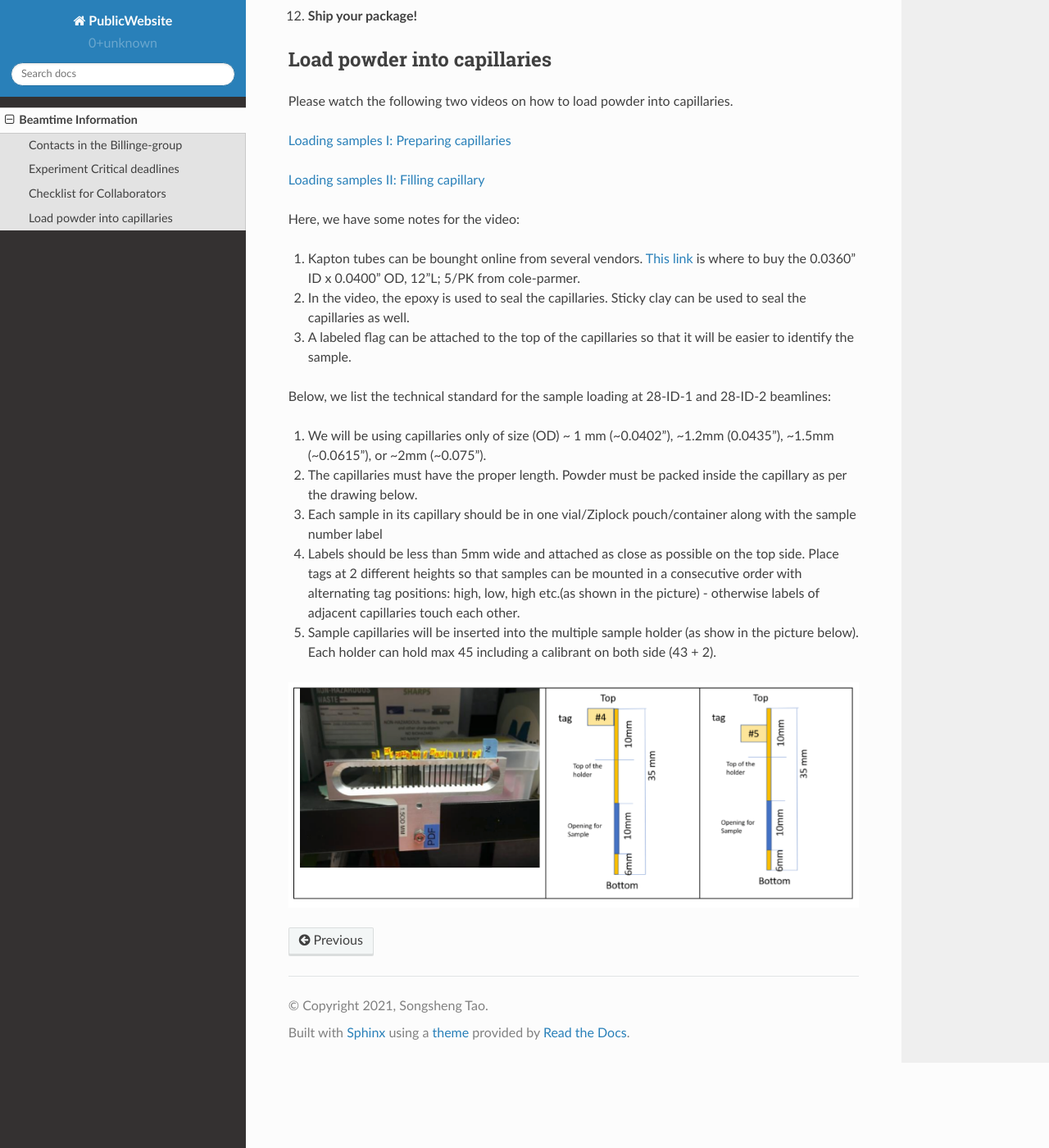
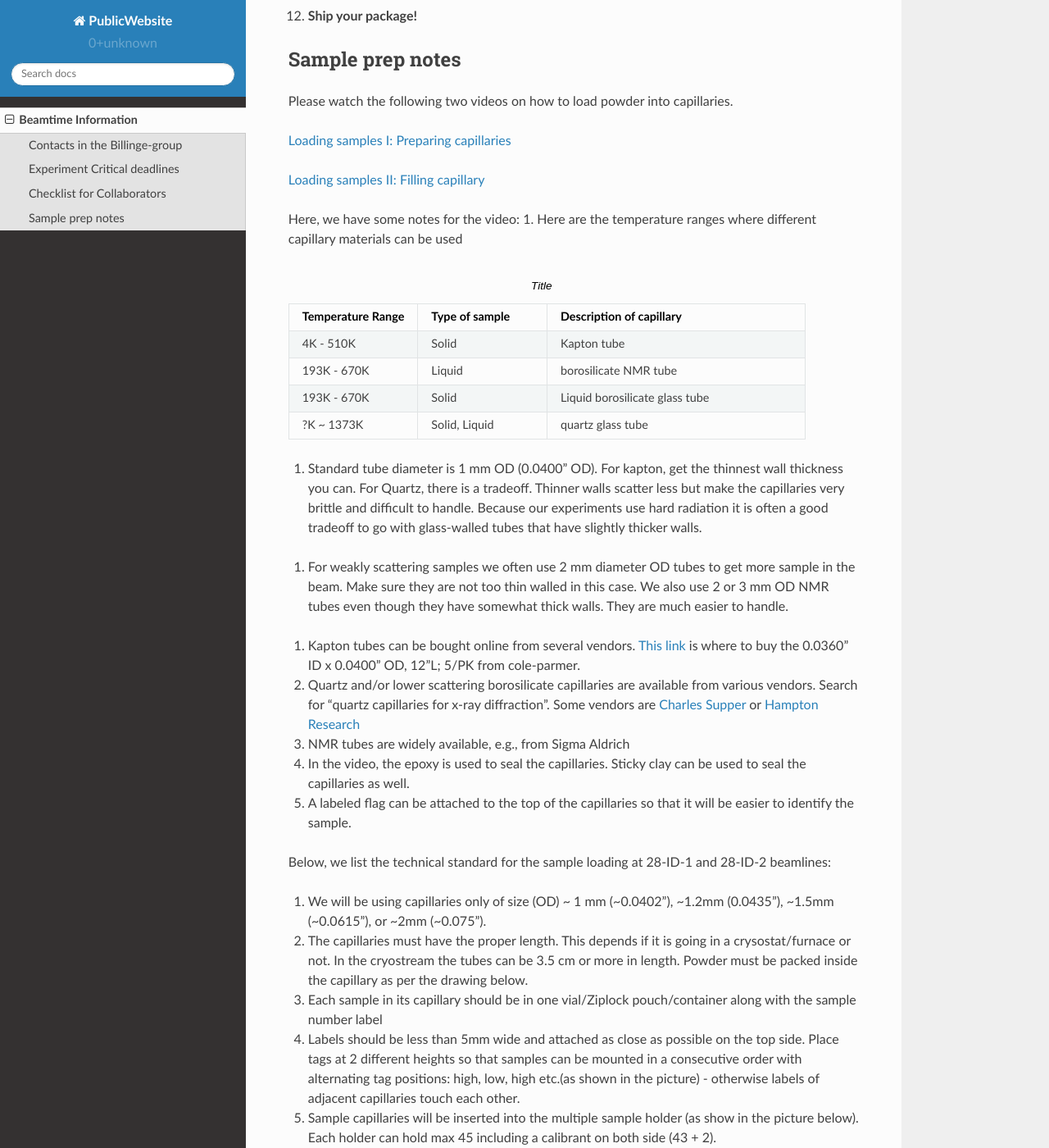
Before and after one commit to Billingegroup/PublicWebsite, a Sphinx documentation site: the page built from docs/source/beamtime.rst, in a window 1280 px wide and 1400 px high, scrolled down 2828 px. Shown: the whole window at 82% size. Built offline with Sphinx 7.4.7 and the Read the Docs theme 2.0.0, drawn with Linux system fonts in a browser that asks for light colours.

```diff
--- a/docs/source/beamtime.rst
+++ b/docs/source/beamtime.rst
@@ -88,8 +88,8 @@
 12. **Ship your package!**
 
 
-Load powder into capillaries
-----------------------------
+Sample prep notes
+-----------------
 
 Please watch the following two videos on how to load powder into capillaries.
 
@@ -98,8 +98,40 @@
 `Loading samples II: Filling capillary <https://www.youtube.com/watch?v=5JBTw4kEXGY>`_
 
 Here, we have some notes for the video:
+1. Here are the temperature ranges where different capillary materials can be used
 
-1. Kapton tubes can be bounght online from several vendors. `This link <https://www.coleparmer.com/i/masterflex-transfer-tubing-polyimide-0-0360-id-x-0-0400-od-12-l-5-pk/9582008>`_ is where to buy the 0.0360" ID x 0.0400" OD, 12"L; 5/PK from cole-parmer.
+.. list-table:: Title
+   :widths: 25 25 50
+   :header-rows: 1
+
+   * - Temperature Range
+     - Type of sample
+     - Description of capillary
+   * - 4K - 510K
+     - Solid
+     - Kapton tube
+   * - 193K - 670K
+     - Liquid
+     - borosilicate NMR tube
+   * - 193K - 670K
+     - Solid
+     - Liquid borosilicate glass tube
+   * - ?K ~ 1373K
+     - Solid, Liquid
+     - quartz glass tube
+
+1. Standard tube diameter is 1 mm OD (0.0400" OD).  For kapton, get the thinnest wall thickness you can.  For Quartz, there
+   is a tradeoff.  Thinner walls scatter less but make the capillaries very brittle and difficult to handle. Because our experiments
+   use hard radiation it is often a good tradeoff to go with glass-walled tubes that have slightly thicker walls.
+
+1. For weakly scattering samples we often use 2 mm diameter OD tubes to get more sample in the beam.  Make sure they are not too thin walled
+   in this case.  We also use 2 or 3 mm OD NMR tubes even though they have somewhat thick walls.  They are much easier to handle.
+
+1. Kapton tubes can be bought online from several vendors. `This link <https://www.coleparmer.com/i/masterflex-transfer-tubing-polyimide-0-0360-id-x-0-0400-od-12-l-5-pk/9582008>`_ is where to buy the 0.0360" ID x 0.0400" OD, 12"L; 5/PK from cole-parmer.
+
+#. Quartz and/or lower scattering borosilicate capillaries are available from various vendors.  Search for "quartz capillaries for x-ray diffraction".  Some vendors are `Charles Supper <http://www.charles-supper.com/en/page/product.cfm?idProduct=17>`_ or `Hampton Research <https://hamptonresearch.com/product-Quartz-Capillaries-325.html>`_
+
+#. NMR tubes are widely available, e.g., from Sigma Aldrich
 
 #. In the video, the epoxy is used to seal the capillaries. Sticky clay can be used to seal the capillaries as well.
 
@@ -109,7 +141,7 @@
 
 #. We will be using capillaries only of size (OD) ~ 1 mm (~0.0402”), ~1.2mm (0.0435”), ~1.5mm (~0.0615”), or ~2mm (~0.075”).
 
-#. The capillaries must have the proper length. Powder must be packed inside the capillary as per the drawing below.
+#. The capillaries must have the proper length. This depends if it is going in a crysostat/furnace or not.  In the cryostream the tubes can be 3.5 cm or more in length.  Powder must be packed inside the capillary as per the drawing below.
 
 #. Each sample in its capillary should be in one vial/Ziplock pouch/container along with the sample number label
 
```
Also changed, not shown: 1 other file.
